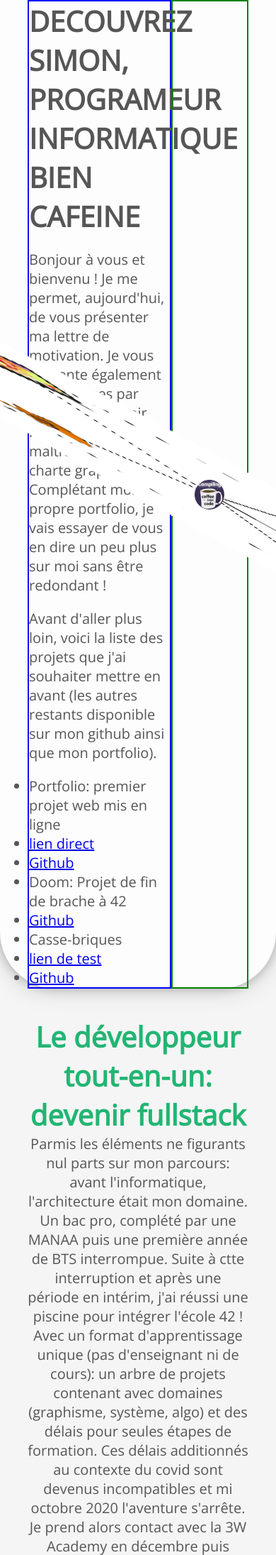
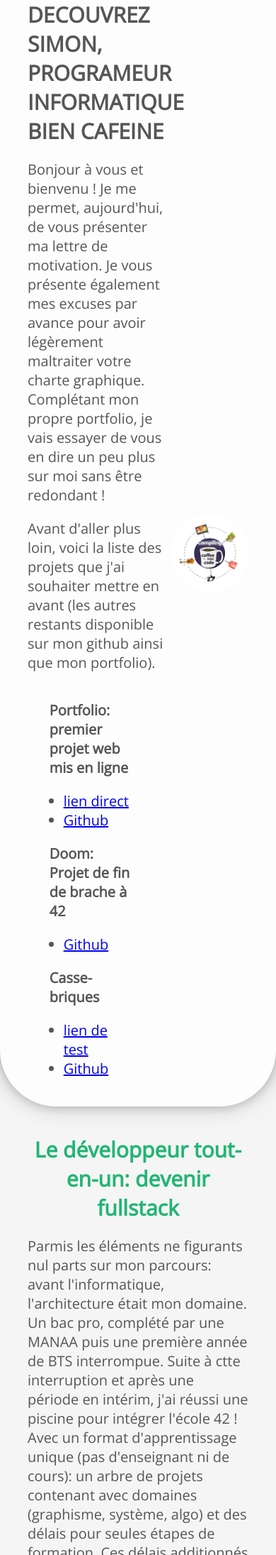
Before and after one commit to SimonPatry/vittascience, a PHP site: page / in a window 390 px wide; the page is wider, and only the part inside the window is pictured. Shown: the part 50-2241 px from the top of that part at 71% size. Run offline with PHP 8.4, Linux system fonts and the light colour scheme; some libraries are stand-ins or nearby versions.

Commit message:
added projects links + fixed responsive animation

```diff
--- a/assets/css/main.css
+++ b/assets/css/main.css
@@ -94,7 +94,7 @@
 
 
 /********************************/
-/*            Main              */
+/*          general             */
 /********************************/
 
 main {
@@ -121,9 +121,13 @@
 }
 
 h2{
-    font-size:2em;
+    font-size:1.5em;
     font-weight: 800;
     width:100%;
+}
+
+p{
+    margin: 1em 0;
 }
 
 /********************************/
@@ -141,17 +145,24 @@
 .intro .txt{
     margin:auto;
     width:65%;
-    border:2px solid blue;
 }
 
-.intro .txt p{
-    margin: 1em 0;
+.intro .projects {
+    margin:auto;
+    width:50%;
+    padding-bottom:2em;
+}
+
+.intro .projects li:first-child{
+    list-style-type: none;
+    margin-left:-1em;
+    padding:1em 0;
+    font-weight:bold;
 }
 
 .intro .animation{
     width:35%;
     position: relative;
-    border:2px solid green;
 }
 
 .intro .animation img {
@@ -159,13 +170,15 @@
     border-style: none;
 }
 
+.responsive{
+    width:100%;
+    margin:auto;
+}
 
 #circle1{
-    max-width: 100%;
-    height: auto;
+    width:100%;
     border-radius:50%;
     animation: spin 20s infinite linear;
-
 }
 
 
@@ -190,11 +203,11 @@
 }
 
 .humanBeing{
-    text-align:center;
     padding:2em 0;
 }
 
 .humanBeing h2 {
+    text-align:center;
     color: var(--vitta-green);
 }
 
--- a/views/accueil.phtml
+++ b/views/accueil.phtml
@@ -4,6 +4,7 @@
             <h2>DECOUVREZ SIMON, PROGRAMEUR INFORMATIQUE BIEN CAFEINE</h2>
             <p>Bonjour à vous et bienvenu ! Je me permet, aujourd'hui, de vous présenter ma lettre de motivation. Je vous présente également mes excuses par avance pour avoir légèrement maltraiter votre charte graphique. Complétant mon propre portfolio, je vais essayer de vous en dire un peu plus sur moi sans être redondant !</p>
             <p>Avant d'aller plus loin, voici la liste des projets que j'ai souhaiter mettre en avant (les autres restants disponible sur mon github ainsi que mon portfolio).</p>
+            <div class="projects">
                 <ul>
                     <li>Portfolio: premier projet web mis en ligne</li>
                     <li><a href="https://simonpatry.fr">lien direct</a></li>
@@ -19,8 +20,11 @@
                     <li><a href="https://github.com/SimonPatry/Casse-briques">Github</a></li>
                 </ul>
             </div>
+        </div>
         <div class="animation flex wrap">
+            <div class="responsive">
                 <img id="circle1" src="assets\ressources\images\coffee_story.PNG" alt="CoffeeStory">
+            </div>
             <img id="circle2" src="assets\ressources\images\compiling_coffee.gif" alt="compilingCoffee">
         </div>
     </div>
```
Lines whose indentation alone changed are shown as unchanged.
